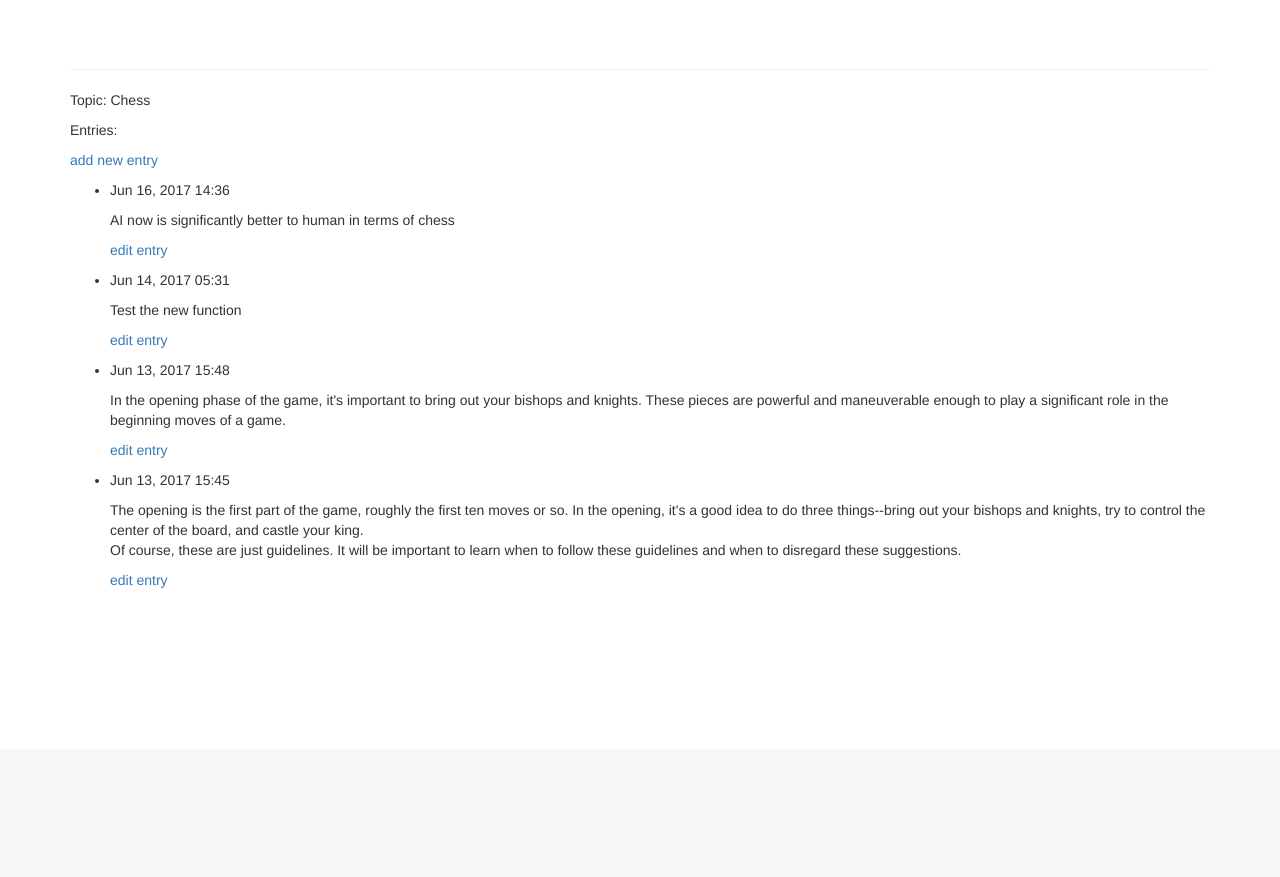
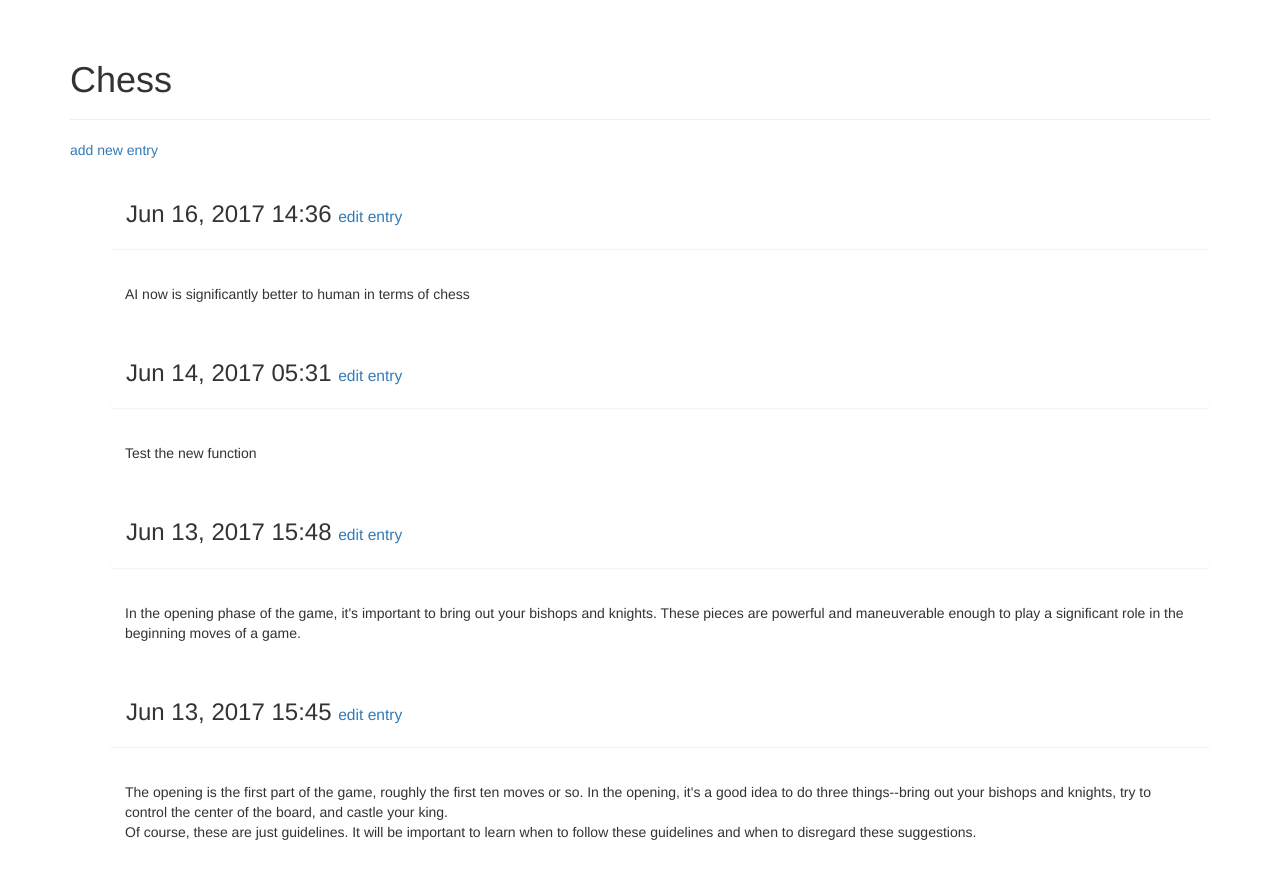
Before and after one commit to zxclovetotti/learning_logs, a Django app: page /topics/1/ in a window 1280 px wide. Shown: the part 51-928 px from the top of the page. Before the commit the page ends 639 px from the top, so only its background shows below. Run offline with Django 3.2, Linux system fonts and the light colour scheme; a user stored in the database is signed in; data comes from the database, SQL or seed files in the repository; both versions use the stored data as it was after the commit; some libraries are stand-ins or nearby versions.

Commit message:
example 20.1.8

```diff
--- a/learning_log/learning_logs/templates/learning_logs/topic.html
+++ b/learning_log/learning_logs/templates/learning_logs/topic.html
@@ -1,22 +1,32 @@
 {% extends "learning_logs/base.html" %}
+
+{% block header %}
+    <h1>{{ topic }}</h1>
+{% endblock header %}
 
 {% block content %}
 
-    <p>Topic: {{ topic }}</p>
-
-    <p>Entries:</p>
     <p>
         <a href="{% url 'learning_logs:new_entry' topic.id %}">add new entry</a>
     </p>
     <ul>
         {% for entry in entries %}
-            <li>
-                <p>{{ entry.date_added|date:'M d, Y H:i' }}</p>
-                <p>{{ entry.text|linebreaks }}</p>
-                <p><a href="{% url 'learning_logs:edit_entry' entry.id %}">edit entry</a></p>
-            </li>
+            <div class="panel panle-default">
+                <div class="panel-heading">
+                    <h3>
+                        {{ entry.date_added|date:'M d, Y H:i' }}
+                        <small>
+                            <a href="{% url 'learning_logs:edit_entry' entry.id %}">edit entry</a>
+                        </small>
+                    </h3>
+                </div>
+            </div>
+            <div class="panel-body">
+                {{ entry.text|linebreaks }}
+            </div>
+
         {% empty %}
-            <li>There is no entry for this topic yet.</li>
+            There is no entry for this topic yet.
         {% endfor%}
     </ul>
 
```
Also changed, not shown: learning_log/db.sqlite3.
